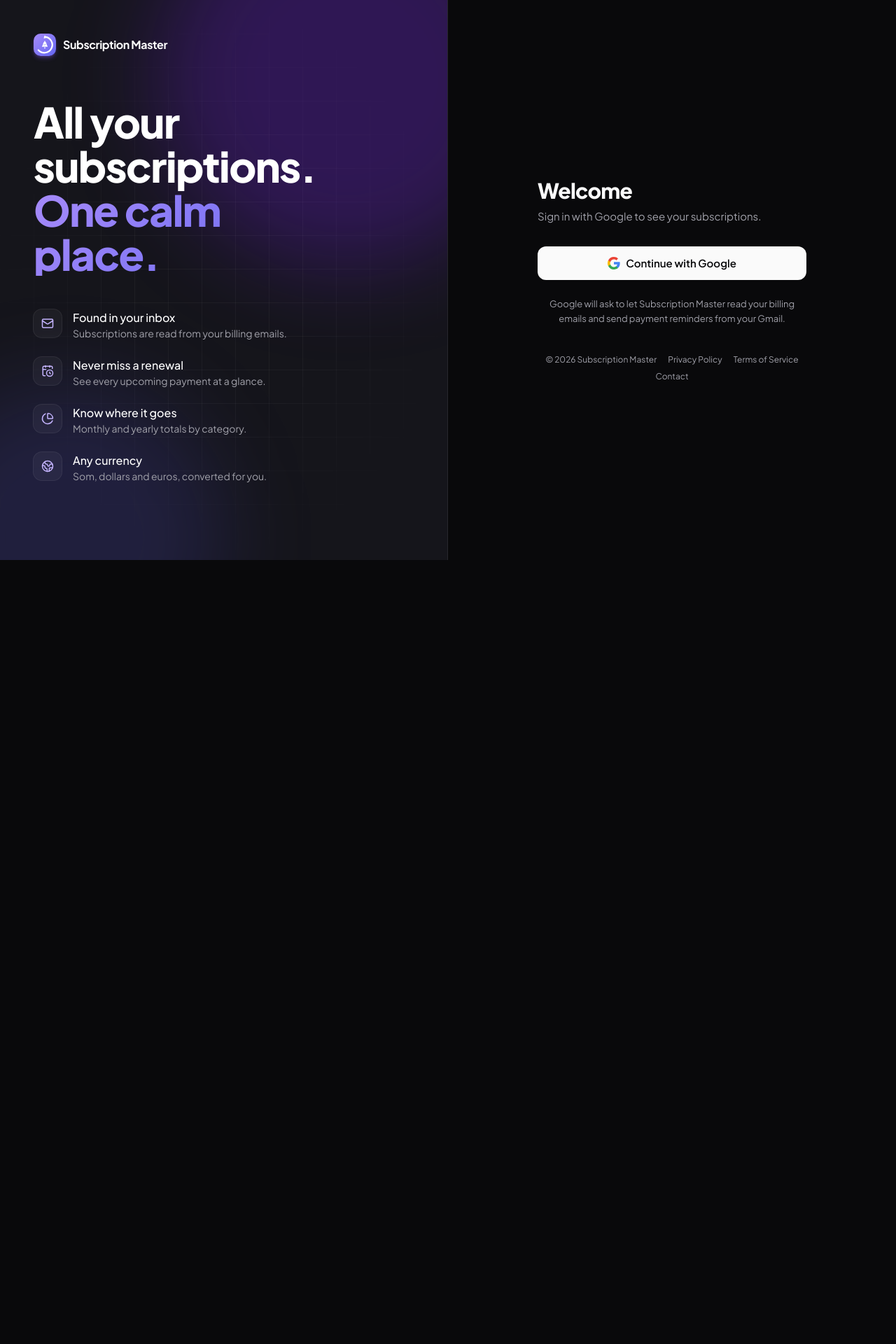
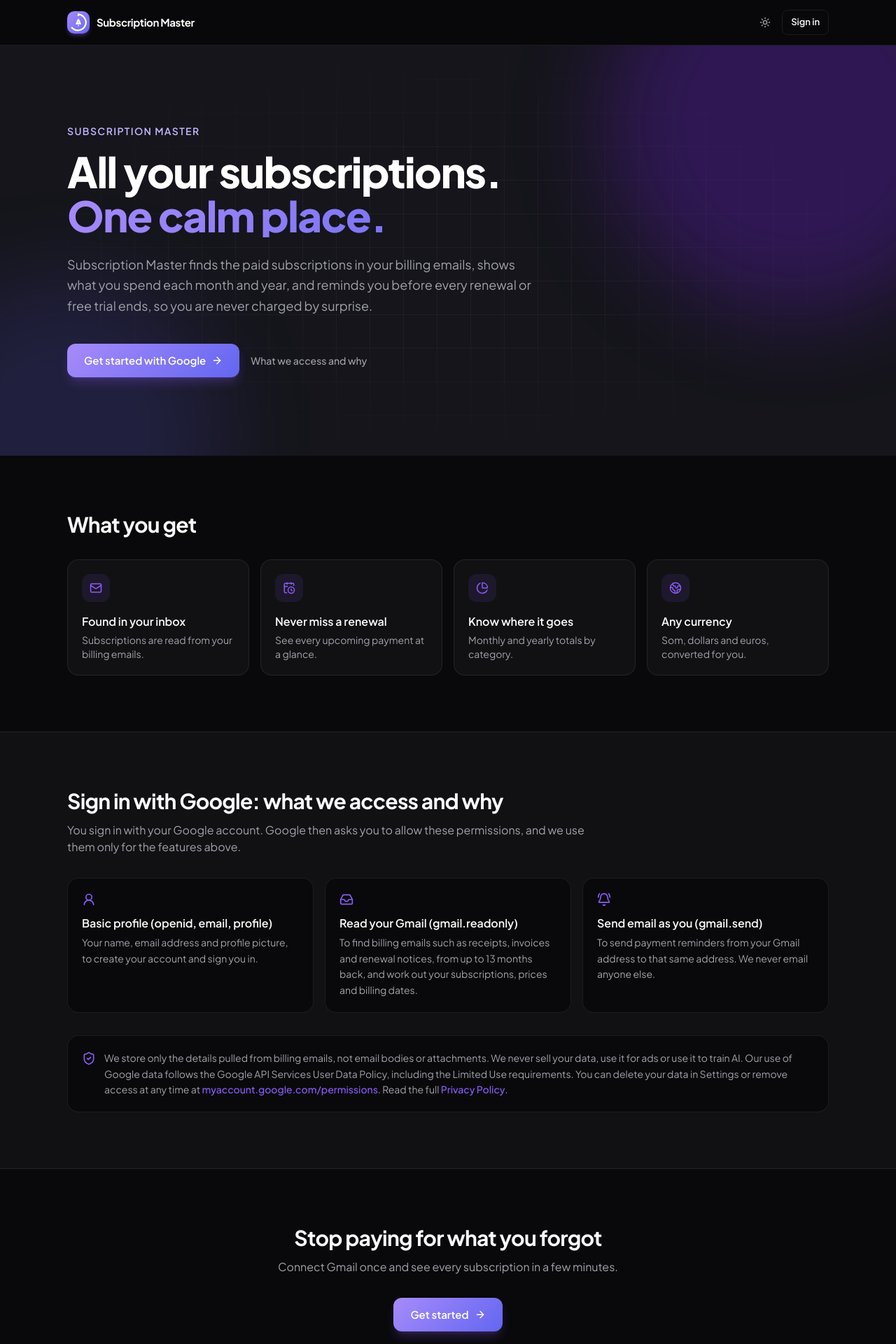
Before and after one commit to mirkamol-code/subscription-master-frontend, a React (Vite) app: page / in a window 1280 px wide. Before the commit this address led to /login. Shown: the top 1920 px of the page at 70% size. Before the commit the page ends 800 px from the top, so only its background shows below. Built offline with nearby package versions, Linux system fonts and the light colour scheme; no server answers.

Commit message:
feat(landing): add public landing page at root (#20)

```diff
--- a/src/App.tsx
+++ b/src/App.tsx
@@ -28,6 +28,9 @@ const AuthCallbackPage = lazy(() =>
 )
 const DashboardPage = lazy(() =>
   import('@/pages/dashboard-page').then((m) => ({ default: m.DashboardPage })),
+)
+const LandingPage = lazy(() =>
+  import('@/pages/landing-page').then((m) => ({ default: m.LandingPage })),
 )
 const NotFoundPage = lazy(() =>
   import('@/pages/not-found-page').then((m) => ({ default: m.NotFoundPage })),
@@ -74,7 +77,7 @@ export default function App() {
         <Route path="/auth/callback" element={<AuthCallbackPage />} />
         <Route path="/privacy" element={<PrivacyPage />} />
         <Route path="/terms" element={<TermsPage />} />
-        <Route element={<ProtectedRoute />}>
+        <Route element={<ProtectedRoute signedOutLanding={<LandingPage />} />}>
           <Route element={<AppLayout />}>
             <Route index element={<DashboardPage />} />
             <Route path="subscriptions" element={<SubscriptionsPage />} />
--- a/src/components/common/site-footer.tsx
+++ b/src/components/common/site-footer.tsx
@@ -21,7 +21,7 @@ export function SiteFooter({ className }: SiteFooterProps) {
           Terms of Service
         </Link>
         <a href={`mailto:${CONTACT_EMAIL}`} className={linkClassName}>
-          Contact
+          {CONTACT_EMAIL}
         </a>
       </nav>
     </footer>
--- /dev/null
+++ b/src/features/landing/highlights.ts
@@ -0,0 +1,8 @@
+import { CalendarClock, Globe2, Mail, PieChart } from 'lucide-react'
+
+export const HIGHLIGHTS = [
+  { icon: Mail, title: 'Found in your inbox', text: 'Subscriptions are read from your billing emails.' },
+  { icon: CalendarClock, title: 'Never miss a renewal', text: 'See every upcoming payment at a glance.' },
+  { icon: PieChart, title: 'Know where it goes', text: 'Monthly and yearly totals by category.' },
+  { icon: Globe2, title: 'Any currency', text: 'Som, dollars and euros, converted for you.' },
+]
--- a/src/pages/auth-page.tsx
+++ b/src/pages/auth-page.tsx
@@ -1,19 +1,12 @@
 import type { ReactNode } from 'react'
 import { useSearchParams } from 'react-router-dom'
-import { CalendarClock, Globe2, Mail, PieChart } from 'lucide-react'
 import { GOOGLE_LOGIN_URL } from '@/api/endpoints/auth'
 import { BrandMark } from '@/components/common/brand-mark'
 import { HeroBackdrop } from '@/components/common/hero-backdrop'
 import { SiteFooter } from '@/components/common/site-footer'
 import { Button } from '@/components/ui/button'
 import { hasLoginFailed } from '@/features/auth/login-callback'
-
-const HIGHLIGHTS = [
-  { icon: Mail, title: 'Found in your inbox', text: 'Subscriptions are read from your billing emails.' },
-  { icon: CalendarClock, title: 'Never miss a renewal', text: 'See every upcoming payment at a glance.' },
-  { icon: PieChart, title: 'Know where it goes', text: 'Monthly and yearly totals by category.' },
-  { icon: Globe2, title: 'Any currency', text: 'Som, dollars and euros, converted for you.' },
-]
+import { HIGHLIGHTS } from '@/features/landing/highlights'
 
 function GoogleLogo() {
   return (
--- /dev/null
+++ b/src/pages/landing-page.tsx
@@ -0,0 +1,157 @@
+import type { ReactNode } from 'react'
+import { Link } from 'react-router-dom'
+import { ArrowRight, BellRing, Inbox, ShieldCheck, UserRound } from 'lucide-react'
+import { BrandMark } from '@/components/common/brand-mark'
+import { HeroBackdrop } from '@/components/common/hero-backdrop'
+import { SiteFooter } from '@/components/common/site-footer'
+import { Button } from '@/components/ui/button'
+import { HIGHLIGHTS } from '@/features/landing/highlights'
+import { APP_NAME, GOOGLE_PERMISSIONS_URL } from '@/features/legal/legal-constants'
+import { ThemeToggle } from '@/features/theme/theme-toggle'
+
+const GOOGLE_ACCESS = [
+  {
+    icon: UserRound,
+    scope: 'Basic profile (openid, email, profile)',
+    why: 'Your name, email address and profile picture, to create your account and sign you in.',
+  },
+  {
+    icon: Inbox,
+    scope: 'Read your Gmail (gmail.readonly)',
+    why: 'To find billing emails such as receipts, invoices and renewal notices, from up to 13 months back, and work out your subscriptions, prices and billing dates.',
+  },
+  {
+    icon: BellRing,
+    scope: 'Send email as you (gmail.send)',
+    why: 'To send payment reminders from your Gmail address to that same address. We never email anyone else.',
+  },
+]
+
+function GetStartedButton({ children }: { children: ReactNode }) {
+  return (
+    <Button asChild variant="gradient" size="lg">
+      <Link to="/login">
+        {children}
+        <ArrowRight className="size-4" />
+      </Link>
+    </Button>
+  )
+}
+
+export function LandingPage() {
+  return (
+    <div className="flex min-h-screen flex-col bg-background">
+      <header className="sticky top-0 z-20 border-b border-border bg-background/70 backdrop-blur-xl">
+        <div className="mx-auto flex h-16 max-w-6xl items-center justify-between gap-3 px-4 sm:px-8">
+          <Link
+            to="/"
+            className="flex items-center gap-2.5 rounded-lg outline-none focus-visible:ring-2 focus-visible:ring-ring"
+          >
+            <BrandMark />
+            <span className="text-[15px] font-bold tracking-tight text-fg">{APP_NAME}</span>
+          </Link>
+          <div className="flex items-center gap-2">
+            <ThemeToggle />
+            <Button asChild variant="outline" size="sm">
+              <Link to="/login">Sign in</Link>
+            </Button>
+          </div>
+        </div>
+      </header>
+
+      <main className="flex-1">
+        <section className="dark relative overflow-hidden bg-hero text-white">
+          <HeroBackdrop />
+          <div className="relative mx-auto max-w-6xl px-4 py-20 animate-slide-up sm:px-8 sm:py-28">
+            <p className="text-sm font-semibold uppercase tracking-widest text-violet-300">{APP_NAME}</p>
+            <h1 className="mt-4 max-w-3xl text-4xl font-extrabold leading-[1.05] tracking-tight sm:text-6xl">
+              All your subscriptions.
+              <span className="text-gradient-brand block">One calm place.</span>
+            </h1>
+            <p className="mt-6 max-w-2xl text-lg leading-relaxed text-muted">
+              {APP_NAME} finds the paid subscriptions in your billing emails, shows what you spend each month and
+              year, and reminds you before every renewal or free trial ends, so you are never charged by surprise.
+            </p>
+            <div className="mt-10 flex flex-wrap items-center gap-4">
+              <GetStartedButton>Get started with Google</GetStartedButton>
+              <a href="#google-data" className="text-sm font-medium text-muted underline-offset-4 hover:text-white hover:underline">
+                What we access and why
+              </a>
+            </div>
+          </div>
+        </section>
+
+        <section aria-labelledby="features-title" className="mx-auto max-w-6xl px-4 py-16 sm:px-8 sm:py-20">
+          <h2 id="features-title" className="text-2xl font-bold tracking-tight text-fg sm:text-3xl">
+            What you get
+          </h2>
+          <ul className="mt-8 grid gap-4 sm:grid-cols-2 lg:grid-cols-4">
+            {HIGHLIGHTS.map(({ icon: Icon, title, text }) => (
+              <li key={title} className="rounded-2xl border border-border bg-surface p-5">
+                <span className="grid size-10 place-items-center rounded-xl bg-accent/10">
+                  <Icon className="size-[18px] text-accent" />
+                </span>
+                <h3 className="mt-4 font-semibold text-fg">{title}</h3>
+                <p className="mt-1 text-sm text-muted">{text}</p>
+              </li>
+            ))}
+          </ul>
+        </section>
+
+        <section
+          id="google-data"
+          aria-labelledby="google-data-title"
+          className="scroll-mt-20 border-y border-border bg-surface"
+        >
+          <div className="mx-auto max-w-6xl px-4 py-16 sm:px-8 sm:py-20">
+            <h2 id="google-data-title" className="text-2xl font-bold tracking-tight text-fg sm:text-3xl">
+              Sign in with Google: what we access and why
+            </h2>
+            <p className="mt-3 max-w-3xl text-muted">
+              You sign in with your Google account. Google then asks you to allow these permissions, and we use them
+              only for the features above.
+            </p>
+            <ul className="mt-8 grid gap-4 lg:grid-cols-3">
+              {GOOGLE_ACCESS.map(({ icon: Icon, scope, why }) => (
+                <li key={scope} className="rounded-2xl border border-border bg-background p-5">
+                  <Icon className="size-5 text-accent" />
+                  <h3 className="mt-3 font-semibold text-fg">{scope}</h3>
+                  <p className="mt-1 text-sm leading-relaxed text-muted">{why}</p>
+                </li>
+              ))}
+            </ul>
+            <div className="mt-8 flex gap-3 rounded-2xl border border-border bg-background p-5 text-sm leading-relaxed text-muted">
+              <ShieldCheck className="mt-0.5 size-5 shrink-0 text-accent" />
+              <p>
+                We store only the details pulled from billing emails, not email bodies or attachments. We never sell
+                your data, use it for ads or use it to train AI. Our use of Google data follows the Google API Services
+                User Data Policy, including the Limited Use requirements. You can delete your data in Settings or remove
+                access at any time at{' '}
+                <a href={GOOGLE_PERMISSIONS_URL} target="_blank" rel="noreferrer" className="font-medium text-accent hover:underline">
+                  myaccount.google.com/permissions
+                </a>
+                . Read the full{' '}
+                <Link to="/privacy" className="font-medium text-accent hover:underline">
+                  Privacy Policy
+                </Link>
+                .
+              </p>
+            </div>
+          </div>
+        </section>
+
+        <section className="mx-auto max-w-6xl px-4 py-16 text-center sm:px-8 sm:py-20">
+          <h2 className="text-2xl font-bold tracking-tight text-fg sm:text-3xl">Stop paying for what you forgot</h2>
+          <p className="mx-auto mt-3 max-w-xl text-muted">
+            Connect Gmail once and see every subscription in a few minutes.
+          </p>
+          <div className="mt-8 flex justify-center">
+            <GetStartedButton>Get started</GetStartedButton>
+          </div>
+        </section>
+      </main>
+
+      <SiteFooter className="border-t border-border px-4 py-8" />
+    </div>
+  )
+}
--- /dev/null
+++ b/src/routes/landing-path.ts
@@ -0,0 +1,3 @@
+export function isLandingPath(pathname: string) {
+  return pathname === '/'
+}
--- a/src/routes/protected-route.tsx
+++ b/src/routes/protected-route.tsx
@@ -1,10 +1,18 @@
+import type { ReactNode } from 'react'
 import { Navigate, Outlet, useLocation } from 'react-router-dom'
 import { useAuth } from '@/features/auth/auth-context'
+import { isLandingPath } from './landing-path'
 
-export function ProtectedRoute() {
+interface ProtectedRouteProps {
+  signedOutLanding?: ReactNode
+}
+
+export function ProtectedRoute({ signedOutLanding }: ProtectedRouteProps) {
   const { session } = useAuth()
   const location = useLocation()
-  return session ? <Outlet /> : <Navigate to="/login" replace state={{ from: location }} />
+  if (session) return <Outlet />
+  if (signedOutLanding && isLandingPath(location.pathname)) return signedOutLanding
+  return <Navigate to="/login" replace state={{ from: location }} />
 }
 
 export function PublicOnlyRoute() {
```
Also changed, not shown: 1 other file (tests, documents, lock files or other folders).
